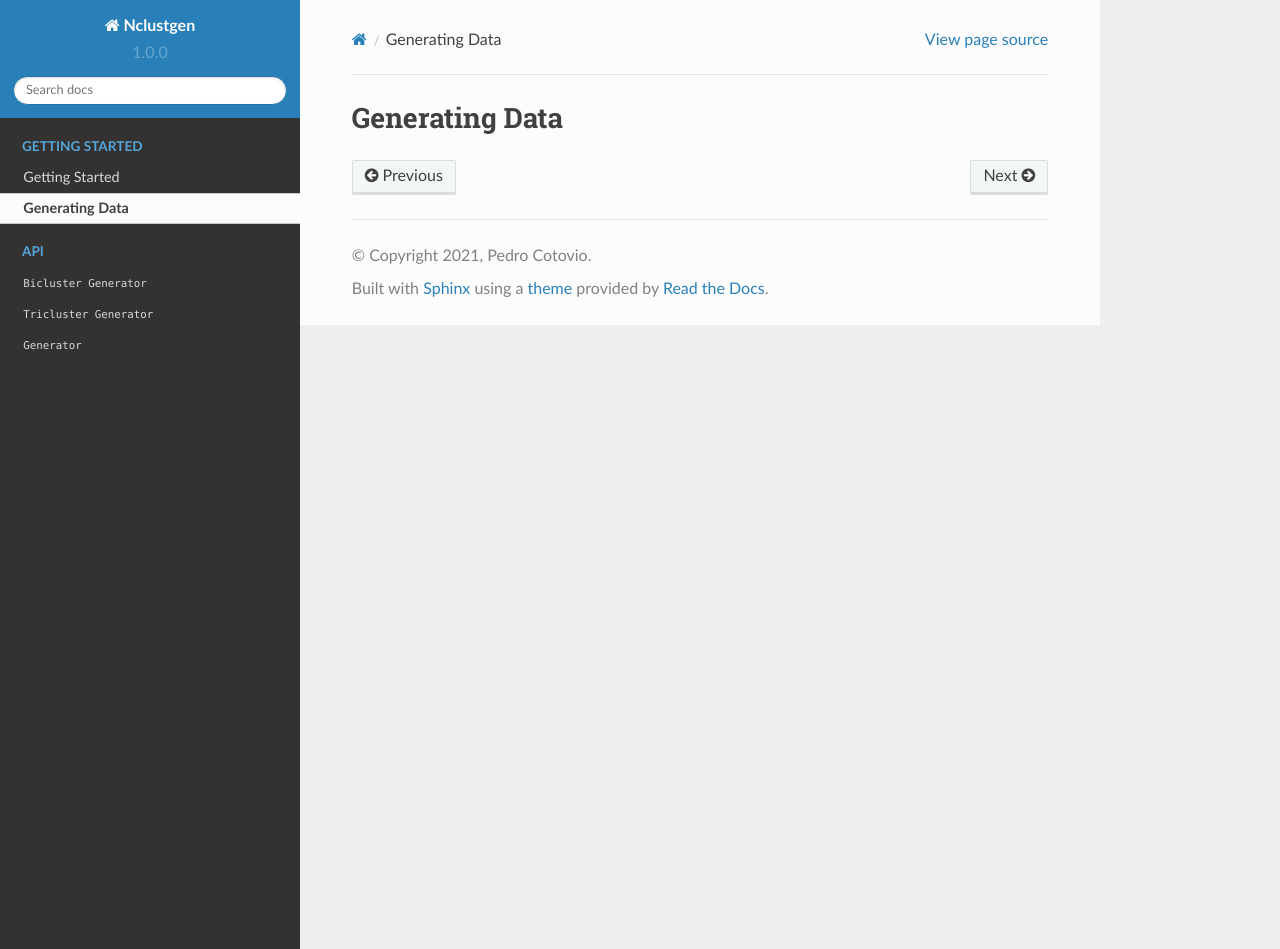
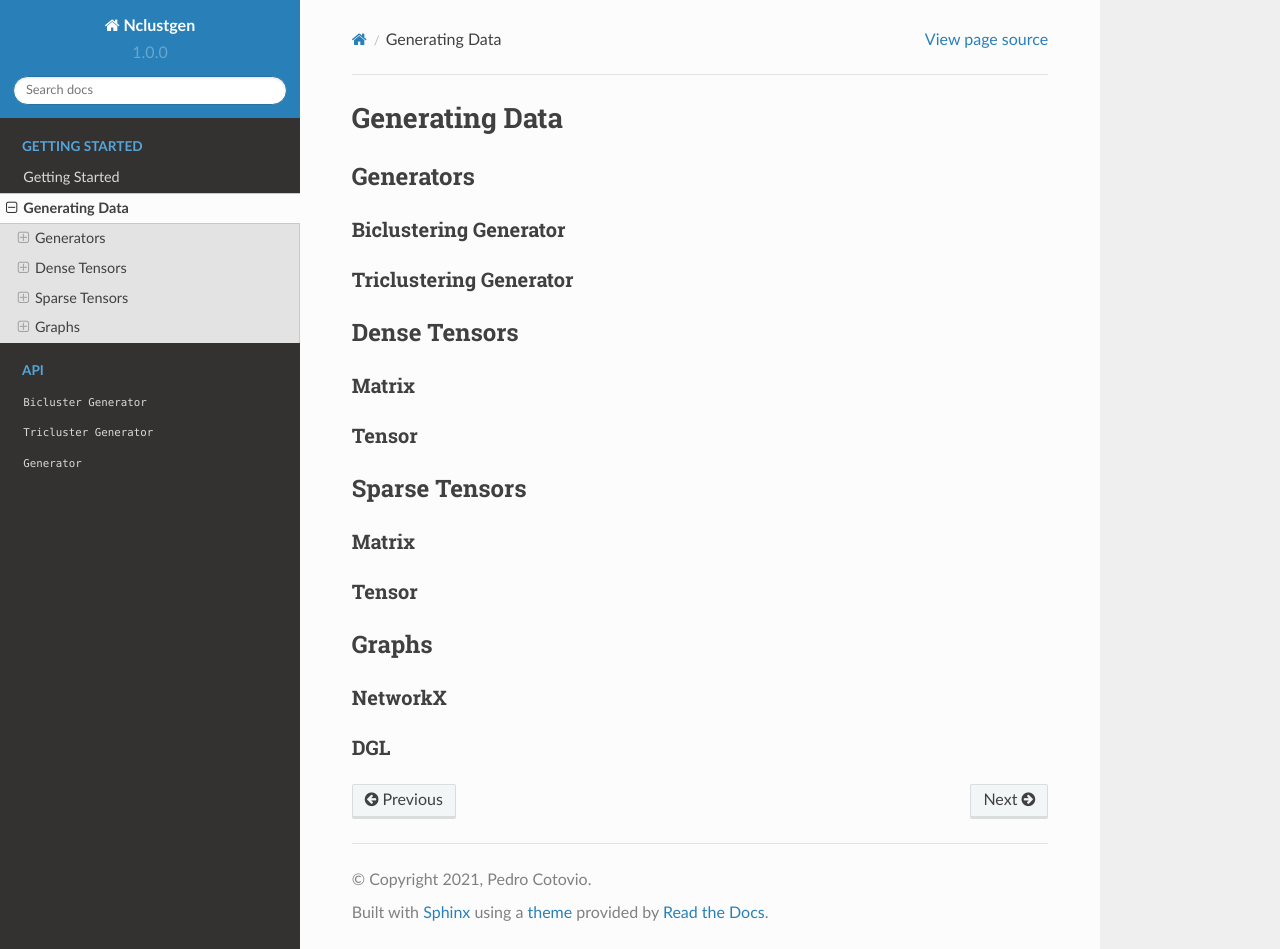
Before and after one commit to PedroCotovio/nclustgen, a Sphinx documentation site: the page built from docs/source/getting-started/generating_data.rst, in a window 1280 px wide and 949 px high. Built offline with Sphinx 7.4.7 and the Read the Docs theme 2.0.0, drawn with Linux system fonts in a browser that asks for light colours.

Commit message:
[docs] init generating data

```diff
--- a/docs/source/getting-started/generating_data.rst
+++ b/docs/source/getting-started/generating_data.rst
@@ -1,3 +1,39 @@
 ***************
 Generating Data
 ***************
+
+Generators
+----------
+
+Biclustering Generator
+^^^^^^^^^^^^^^^^^^^^^^
+
+Triclustering Generator
+^^^^^^^^^^^^^^^^^^^^^^^
+
+Dense Tensors
+-------------
+
+Matrix
+^^^^^^
+
+Tensor
+^^^^^^
+
+Sparse Tensors
+--------------
+
+Matrix
+^^^^^^
+
+Tensor
+^^^^^^
+
+Graphs
+------
+
+NetworkX
+^^^^^^^^
+
+DGL
+^^^
```
